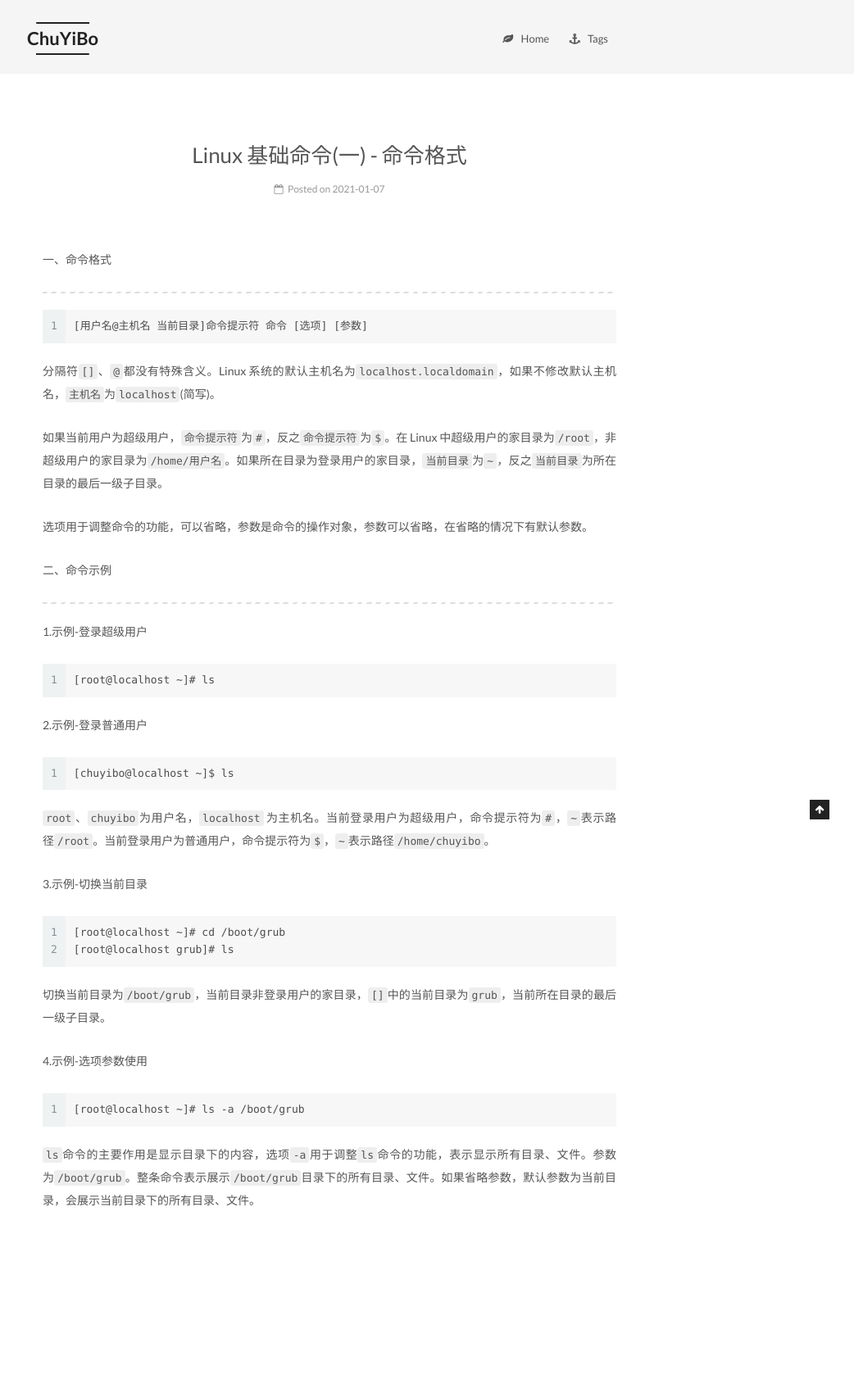
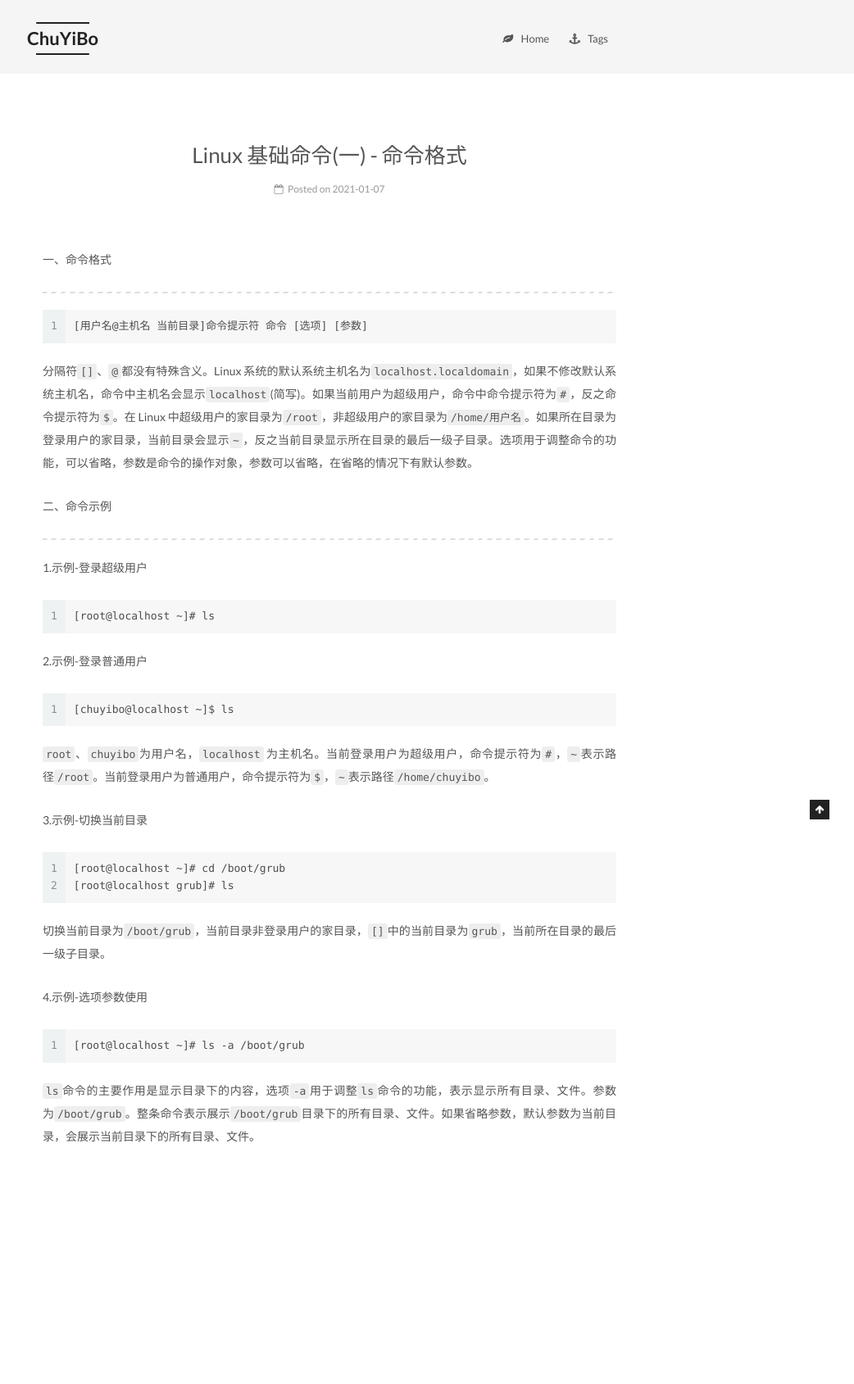
Before and after one commit to chuyibo/chuyibo.github.io, a Jekyll site: the page built from _posts/2021-01-07-Linux 基础命令(一).md, in a window 1280 px wide. Shown: the whole page at 82% size, without its empty margins (238-1280 px from the left). Built offline with Jekyll 4.4.1, drawn with Linux system fonts in a browser that asks for light colours; after the commit the page ends 1611 px from its top, so only the background shows below that.

Commit message:
2021/01/10

````diff
--- a/_posts/2021-01-07-Linux 基础命令(一).md
+++ b/_posts/2021-01-07-Linux 基础命令(一).md
@@ -15,11 +15,7 @@
 [用户名@主机名 当前目录]命令提示符 命令 [选项] [参数]
 ```
 
-分隔符`[]`、`@`都没有特殊含义。Linux 系统的默认主机名为`localhost.localdomain`，如果不修改默认主机名，`主机名`为`localhost`(简写)。
-
-如果当前用户为超级用户，`命令提示符`为`#`，反之`命令提示符`为`$`。在 Linux 中超级用户的家目录为`/root`，非超级用户的家目录为`/home/用户名`。如果所在目录为登录用户的家目录，`当前目录`为`~`，反之`当前目录`为所在目录的最后一级子目录。
-
-选项用于调整命令的功能，可以省略，参数是命令的操作对象，参数可以省略，在省略的情况下有默认参数。
+分隔符`[]`、`@`都没有特殊含义。Linux 系统的默认系统主机名为`localhost.localdomain`，如果不修改默认系统主机名，命令中主机名会显示`localhost`(简写)。如果当前用户为超级用户，命令中命令提示符为`#`，反之命令提示符为`$`。在 Linux 中超级用户的家目录为`/root`，非超级用户的家目录为`/home/用户名`。如果所在目录为登录用户的家目录，当前目录会显示`~`，反之当前目录显示所在目录的最后一级子目录。选项用于调整命令的功能，可以省略，参数是命令的操作对象，参数可以省略，在省略的情况下有默认参数。
 
 二、命令示例
 
````
